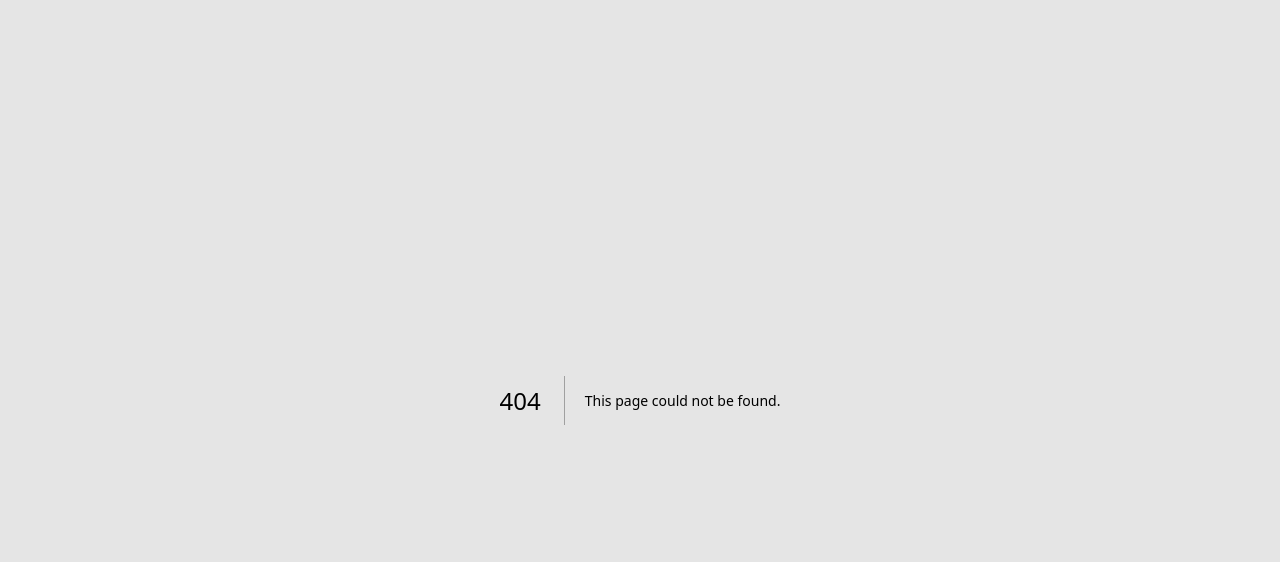
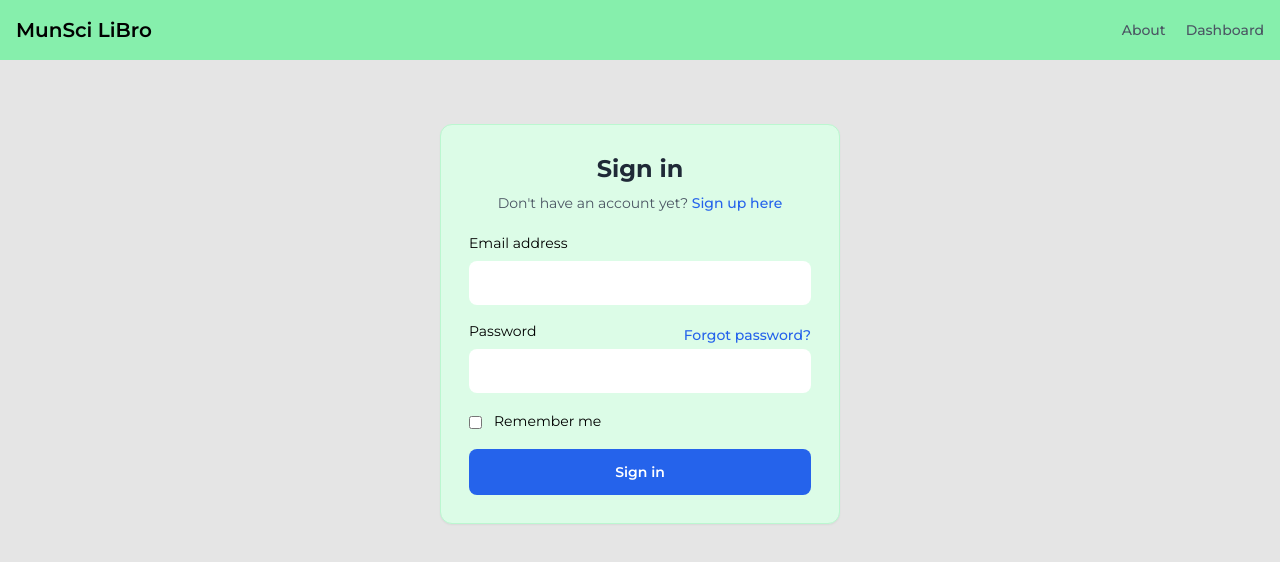
Before and after one commit to MunSci-PH/LiBro, a Next.js app: page /login/user in a window 1280 px wide. Before the commit this address had no page. Shown: the top 562 px of the page. Built offline with nearby package versions, Linux system fonts and the light colour scheme.

Commit message:
login page

```diff
--- a/app/components/Nav.tsx
+++ b/app/components/Nav.tsx
@@ -4,7 +4,7 @@
 
 const Nav = () => {
   return (
-    <header className="flex flex-wrap sm:justify-start sm:flex-nowrap z-50 w-full text-sm py-4 bg-green-200 dark:bg-green-800">
+    <header className="flex flex-wrap sm:justify-start sm:flex-nowrap z-50 w-full text-sm py-4 bg-green-300 dark:bg-green-800">
       <nav
         className="max-w-[85rem] w-full mx-auto px-4 sm:flex sm:items-center sm:justify-between"
         aria-label="Global"
--- a/app/components/PrelineScript.tsx
+++ b/app/components/PrelineScript.tsx
@@ -18,9 +18,13 @@
   }, []);
 
   useEffect(() => {
-    setTimeout(() => {
-      window.HSStaticMethods.autoInit();
-    }, 100);
+    window.addEventListener(
+      "load",
+      () => {
+        window.HSStaticMethods.autoInit();
+      },
+      false
+    );
   }, [path]);
 
   return null;
--- /dev/null
+++ b/app/login/user/page.tsx
@@ -0,0 +1,143 @@
+import Nav from "@/app/components/Nav";
+
+export default function Home() {
+  return (
+    <>
+      <Nav></Nav>
+      <div className="relative overflow-hidden">
+        <main className="w-full max-w-md mx-auto p-6">
+          <div className="mt-10 bg-green-100 border border-green-200 rounded-xl shadow-sm dark:bg-green-900 dark:border-emerald-800">
+            <div className="p-4 sm:p-7">
+              <div className="text-center">
+                <h1 className="block text-2xl font-bold text-gray-800 dark:text-white">
+                  Sign in
+                </h1>
+                <p className="mt-2 text-sm text-gray-600 dark:text-gray-400">
+                  Don&apos;t have an account yet? {""}
+                  <a
+                    className="text-blue-600 decoration-2 hover:underline font-medium dark:focus:outline-none dark:focus:ring-1 dark:focus:ring-gray-600"
+                    href="../examples/html/signup.html"
+                  >
+                    Sign up here
+                  </a>
+                </p>
+              </div>
+
+              <div className="mt-5">
+                <form>
+                  <div className="grid gap-y-4">
+                    <div>
+                      <label
+                        htmlFor="email"
+                        className="block text-sm mb-2 dark:text-white"
+                      >
+                        Email address
+                      </label>
+                      <div className="relative">
+                        <input
+                          type="email"
+                          id="email"
+                          name="email"
+                          className="py-3 px-4 block w-full border-gray-200 rounded-lg text-sm focus:border-blue-500 focus:ring-blue-500 disabled:opacity-50 disabled:pointer-events-none dark:bg-slate-900 dark:border-gray-700 dark:text-gray-400 dark:focus:ring-gray-600"
+                          required
+                          aria-describedby="email-error"
+                        />
+                        <div className="hidden absolute inset-y-0 end-0 pointer-events-none pe-3">
+                          <svg
+                            className="size-5 text-red-500"
+                            width="16"
+                            height="16"
+                            fill="currentColor"
+                            viewBox="0 0 16 16"
+                            aria-hidden="true"
+                          >
+                            <path d="M16 8A8 8 0 1 1 0 8a8 8 0 0 1 16 0zM8 4a.905.905 0 0 0-.9.995l.35 3.507a.552.552 0 0 0 1.1 0l.35-3.507A.905.905 0 0 0 8 4zm.002 6a1 1 0 1 0 0 2 1 1 0 0 0 0-2z" />
+                          </svg>
+                        </div>
+                      </div>
+                      <p
+                        className="hidden text-xs text-red-600 mt-2"
+                        id="email-error"
+                      >
+                        Please include a valid email address so we can get back
+                        to you
+                      </p>
+                    </div>
+                    <div>
+                      <div className="flex justify-between items-center">
+                        <label
+                          htmlFor="password"
+                          className="block text-sm mb-2 dark:text-white"
+                        >
+                          Password
+                        </label>
+                        <a
+                          className="text-sm text-blue-600 decoration-2 hover:underline font-medium dark:focus:outline-none dark:focus:ring-1 dark:focus:ring-gray-600"
+                          href="../examples/html/recover-account.html"
+                        >
+                          Forgot password?
+                        </a>
+                      </div>
+                      <div className="relative">
+                        <input
+                          type="password"
+                          id="password"
+                          name="password"
+                          className="py-3 px-4 block w-full border-gray-200 rounded-lg text-sm focus:border-blue-500 focus:ring-blue-500 disabled:opacity-50 disabled:pointer-events-none dark:bg-slate-900 dark:border-gray-700 dark:text-gray-400 dark:focus:ring-gray-600"
+                          required
+                          aria-describedby="password-error"
+                        />
+                        <div className="hidden absolute inset-y-0 end-0 pointer-events-none pe-3">
+                          <svg
+                            className="size-5 text-red-500"
+                            width="16"
+                            height="16"
+                            fill="currentColor"
+                            viewBox="0 0 16 16"
+                            aria-hidden="true"
+                          >
+                            <path d="M16 8A8 8 0 1 1 0 8a8 8 0 0 1 16 0zM8 4a.905.905 0 0 0-.9.995l.35 3.507a.552.552 0 0 0 1.1 0l.35-3.507A.905.905 0 0 0 8 4zm.002 6a1 1 0 1 0 0 2 1 1 0 0 0 0-2z" />
+                          </svg>
+                        </div>
+                      </div>
+                      <p
+                        className="hidden text-xs text-red-600 mt-2"
+                        id="password-error"
+                      >
+                        8+ characters required
+                      </p>
+                    </div>
+                    <div className="flex items-center">
+                      <div className="flex">
+                        <input
+                          id="remember-me"
+                          name="remember-me"
+                          type="checkbox"
+                          className="shrink-0 mt-0.5 border-gray-200 rounded text-blue-600 pointer-events-none focus:ring-blue-500 dark:bg-gray-800 dark:border-gray-700 dark:checked:bg-blue-500 dark:checked:border-blue-500 dark:focus:ring-offset-gray-800"
+                        />
+                      </div>
+                      <div className="ms-3">
+                        <label
+                          htmlFor="remember-me"
+                          className="text-sm dark:text-white"
+                        >
+                          Remember me
+                        </label>
+                      </div>
+                    </div>
+                    <button
+                      type="submit"
+                      className="w-full py-3 px-4 inline-flex justify-center items-center gap-x-2 text-sm font-semibold rounded-lg border border-transparent bg-blue-600 text-white hover:bg-blue-700 disabled:opacity-50 disabled:pointer-events-none dark:focus:outline-none dark:focus:ring-1 dark:focus:ring-gray-600"
+                    >
+                      Sign in
+                    </button>
+                  </div>
+                </form>
+              </div>
+            </div>
+          </div>
+        </main>
+      </div>
+    </>
+  );
+}
--- a/app/page.tsx
+++ b/app/page.tsx
@@ -29,16 +29,18 @@
 
               <div className="mt-5 max-w-3xl">
                 <p className="text-lg text-gray-600 dark:text-gray-400">
-                  Lorem ipsum dolor sit amet consectetur adipisicing elit. Quis
-                  quisquam facilis culpa laudantium esse officia optio, quasi
-                  fugit nemo vero iusto. Quisquam harum, quia sit sunt sequi
-                  mollitia omnis? Vero.
+                  {" "}
+                  Munsci LiBro is an e-library that contains categories of books
+                  that are accessible for finding books. Moreover, it can help
+                  you borrow books; you just have to log in, and you will be
+                  given a time when you can get the books you reserved
+                  categories of books.
                 </p>
               </div>
               <div className="mt-8 gap-3 flex justify-center">
                 <a
                   className="py-3 px-4 inline-flex items-center gap-x-2 text-sm font-semibold rounded-lg border border-transparent bg-green-600 text-white hover:bg-green-700 disabled:opacity-50 disabled:pointer-events-none dark:focus:outline-none dark:focus:ring-1 dark:focus:ring-gray-600"
-                  href="#"
+                  href="/login/user"
                 >
                   Get started
                   <svg
```
